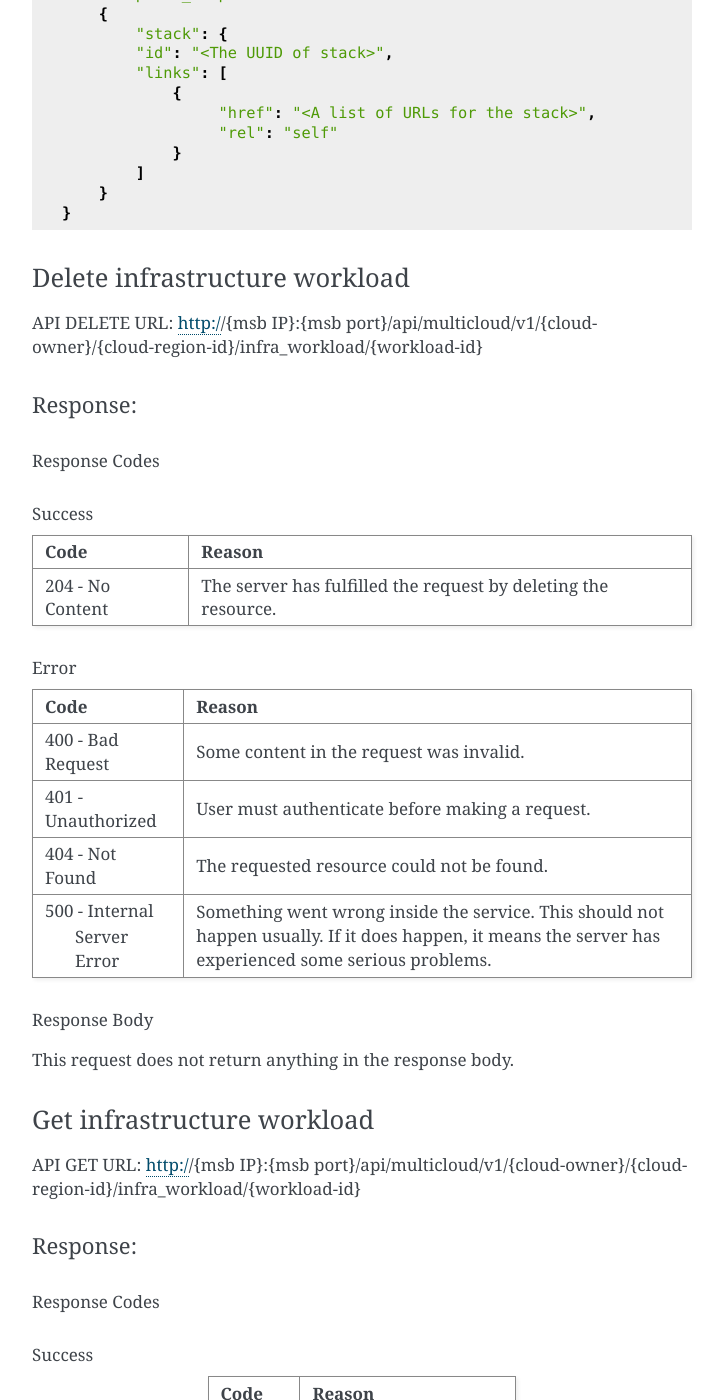
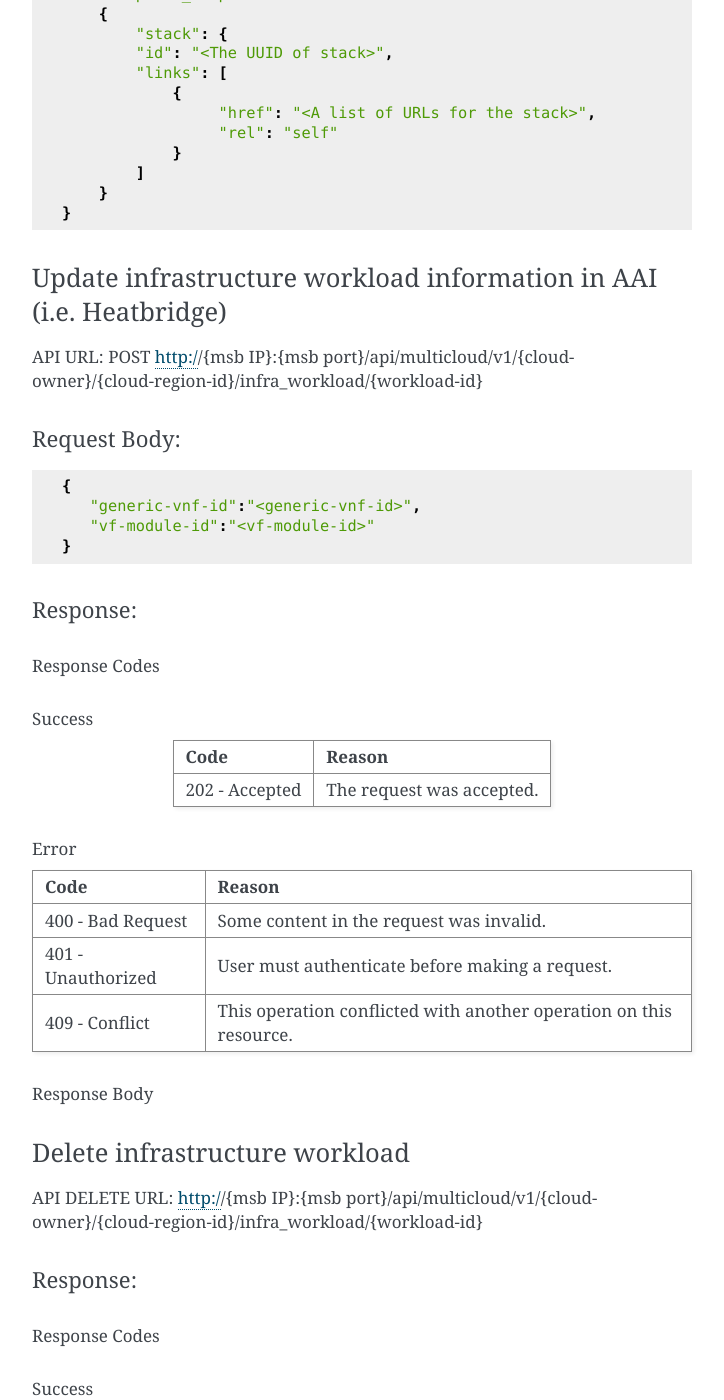
Before and after one commit to onap/multicloud-framework, a Sphinx documentation site: the page built from docs/specs/multicloud_infra_workload.rst, in a window 1280 px wide and 1400 px high, scrolled down 2995 px. Shown: the whole window, without its empty margins (388-1112 px from the left). Built offline with Sphinx 7.4.7, drawn with Linux system fonts in a browser that asks for light colours; some of the changed text lies outside the part shown.

Commit message:
Add create of workload update in AAI
Add call to multicloud to update AAI with workload
detailed information (aka Heatbridge for OpenStack).
Add AAI update status responses to the workload
query call.

Change-Id: I6f9ab74e0090f0fbf170b1f0e0c40c65fd928b70
Issue-ID: MULTICLOUD-486
Signed-off-by: Eric Multanen <eric.w.multanen@intel.com>

```diff
--- a/docs/specs/multicloud_infra_workload.rst
+++ b/docs/specs/multicloud_infra_workload.rst
@@ -167,6 +167,51 @@ Response Body
         }
     }
 
+Update infrastructure workload information in AAI (i.e. Heatbridge)
+-------------------------------------------------------------------
+
+API URL: POST http://{msb IP}:{msb port}/api/multicloud/v1/{cloud-owner}/{cloud-region-id}/infra_workload/{workload-id}
+
+Request Body:
+>>>>>>>>>>>>>
+::
+
+  {
+     "generic-vnf-id":"<generic-vnf-id>",
+     "vf-module-id":"<vf-module-id>"
+  }
+
+Response:
+>>>>>>>>>
+
+Response Codes
+::::::::::::::
+Success
+.......
+
++--------------------+----------------------------------------------------------------------+
+| Code               | Reason                                                               |
++====================+======================================================================+
+| 202 - Accepted     | The request was accepted.                                            |
++--------------------+----------------------------------------------------------------------+
+
+Error
+.....
+
++--------------------+----------------------------------------------------------------------+
+| Code               | Reason                                                               |
++====================+======================================================================+
+| 400 - Bad Request  | Some content in the request was invalid.                             |
++--------------------+----------------------------------------------------------------------+
+| 401 - Unauthorized | User must authenticate before making a request.                      |
++--------------------+----------------------------------------------------------------------+
+| 409 - Conflict     | This operation conflicted with another operation on this resource.   |
++--------------------+----------------------------------------------------------------------+
+
+Response Body
+:::::::::::::
+
+
 Delete infrastructure workload
 ------------------------------
 
@@ -250,7 +295,7 @@ Response Body
     {
         "template_type":"<heat/tosca/etc.>",
         "workload_id": "<The ID of infrastructure workload resource>",
-        "workload_status":"CREATE_IN_PROCESS/CREATE_COMPLETE/DELETE_IN_PROCESS/etc"
+        "workload_status":"CREATE_IN_PROCESS/CREATE_COMPLETE/DELETE_IN_PROCESS/AAI_IN_PROGRESS/AAI_COMPLETE/etc"
     }
 
 Work Items
```
